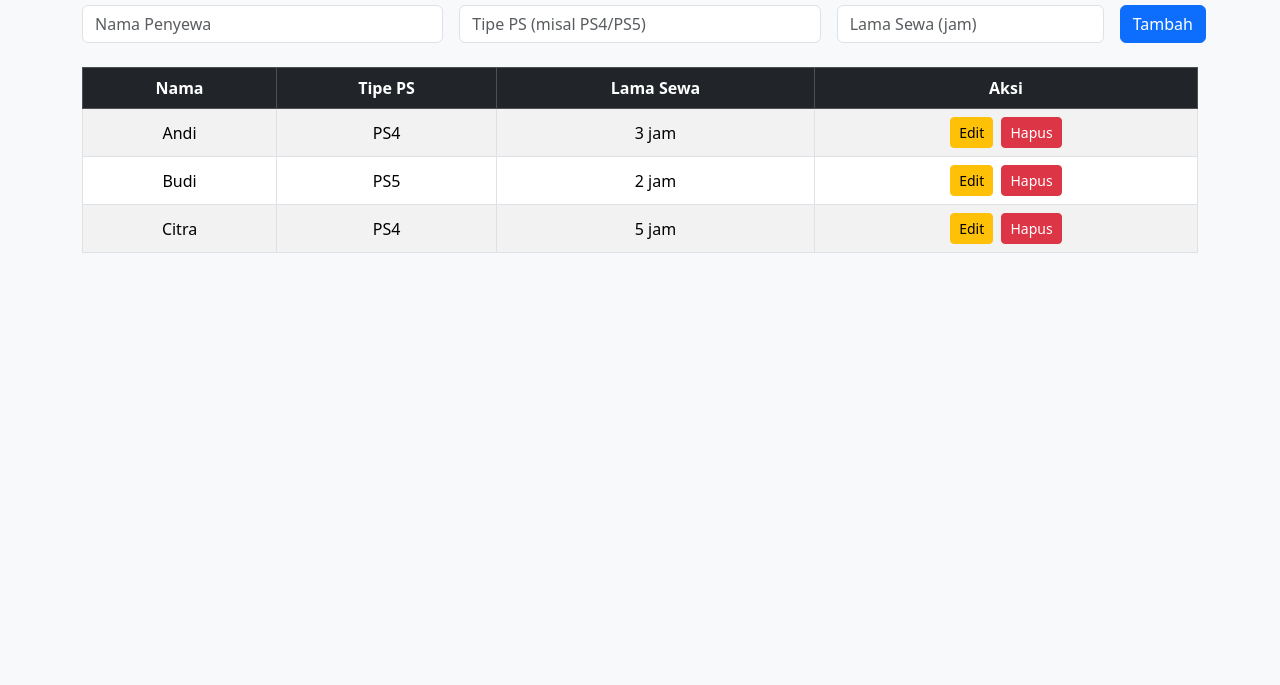
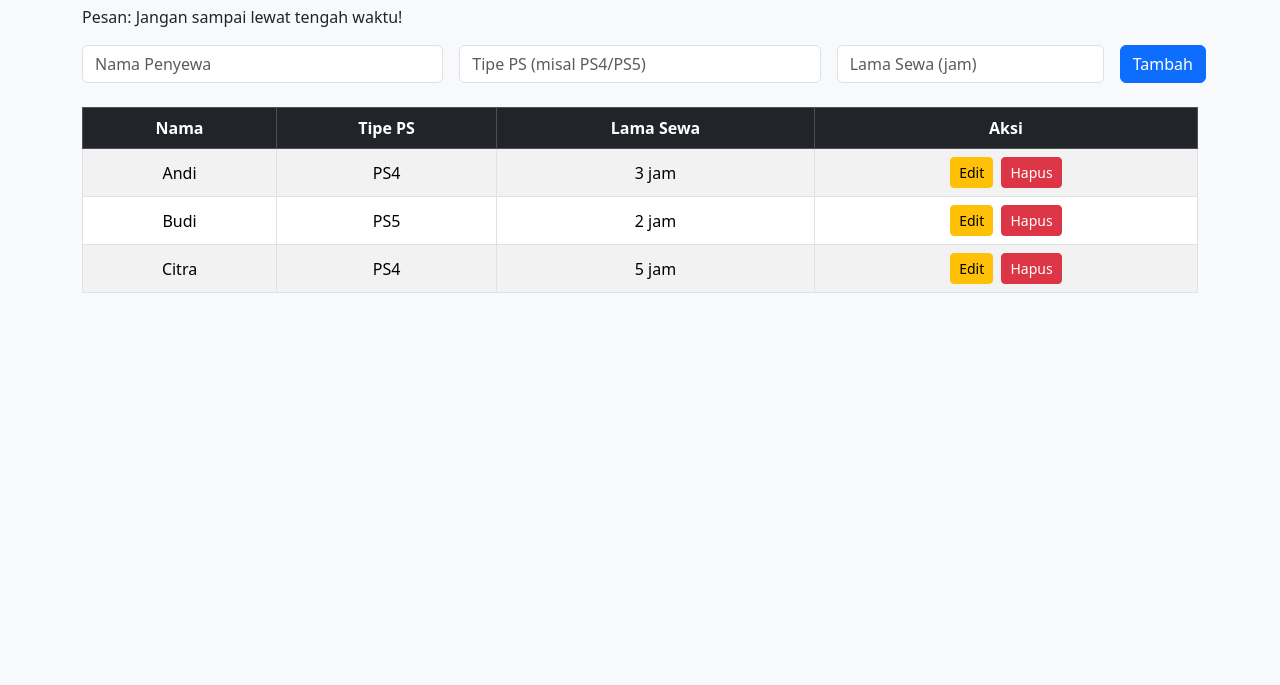
Before and after one commit to syauqidu/Tubes-MKPL-Kelompok-Autobot, a plain HTML site: page index.html in a window 1280 px wide. Shown: the part 115-800 px from the top of the page. Drawn offline with nearby package versions, Linux system fonts and the light colour scheme.

Commit message:
Menambahkan pesan untuk rental

```diff
--- a/index.html
+++ b/index.html
@@ -14,6 +14,7 @@
     <div class="container py-5">
         <h1 class="text-center mb-4">Data Rental PS</h1>
 
+        <p>Pesan: Jangan sampai lewat tengah waktu!</p>
         <form id="rentalForm" class="row g-3 mb-4">
             <div class="col-md-4">
                 <input type="text" id="nama" class="form-control" placeholder="Nama Penyewa" required />
```
